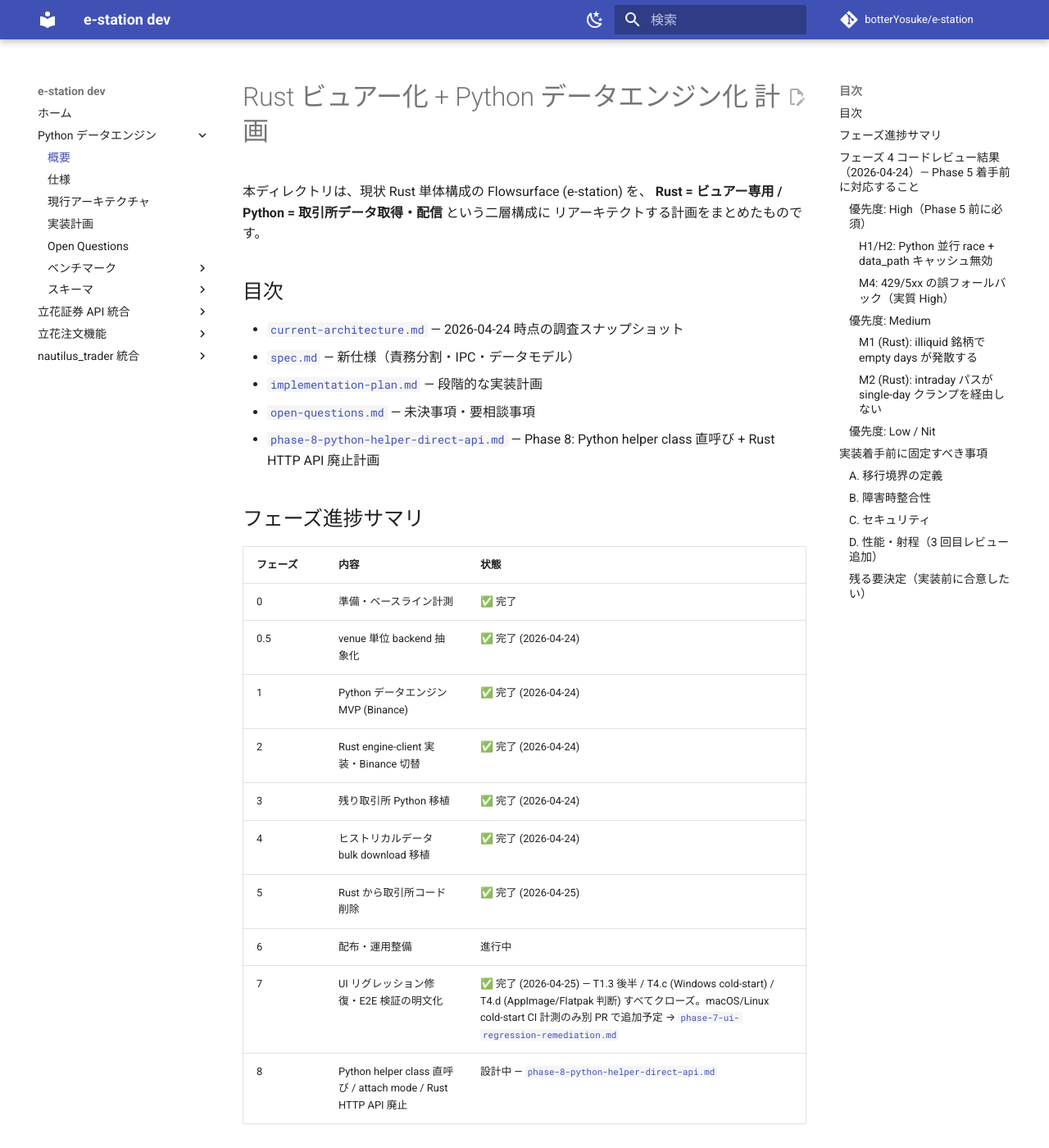
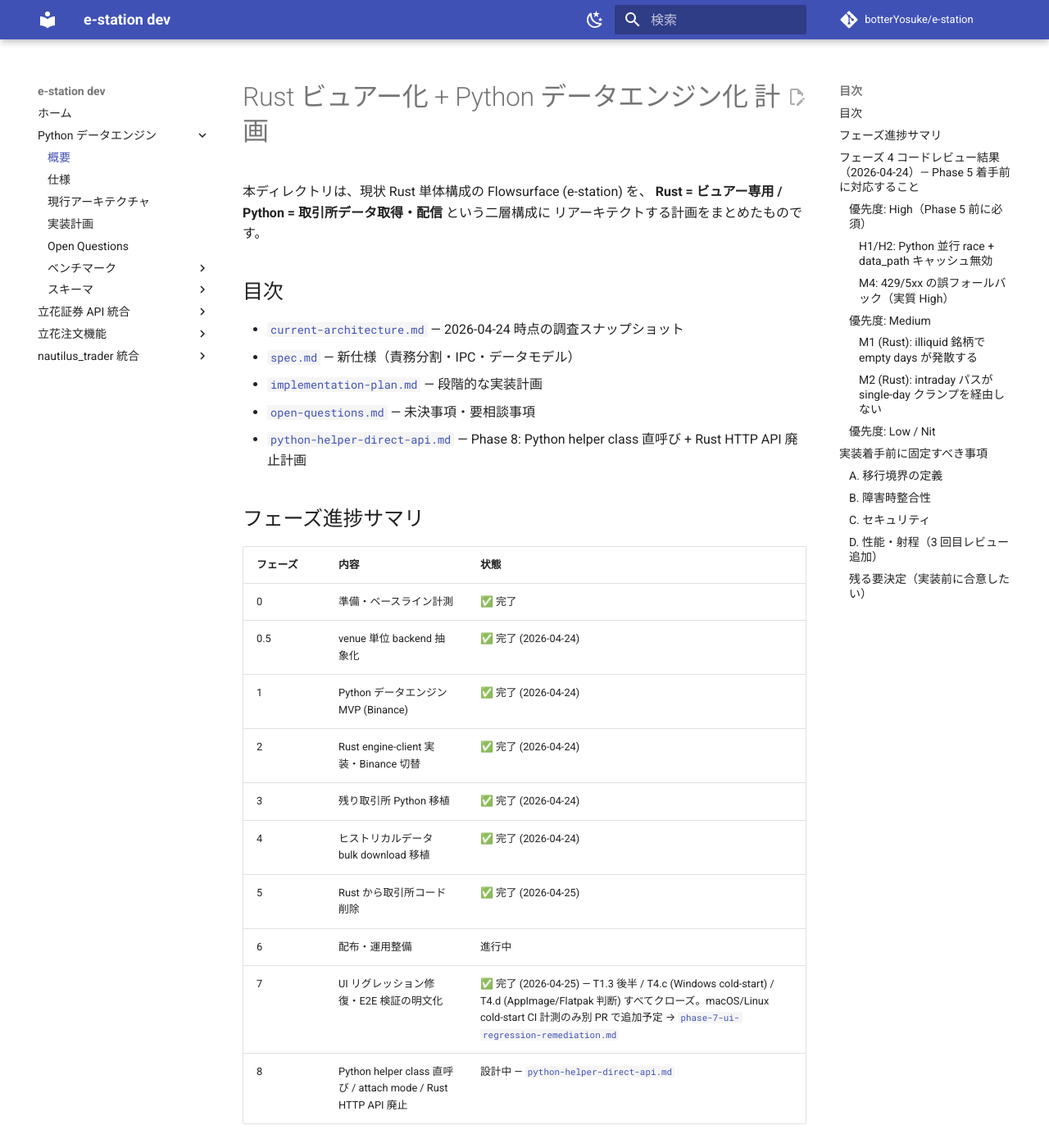
Before and after one commit to botterYosuke/e-station, an MkDocs documentation site: the page built from docs/✅python-data-engine/README.md, in a window 1280 px wide and 1400 px high. Shown: the whole window at 82% size. Built offline with MkDocs 1.6.1 and Material for MkDocs 9.7.7, drawn with Linux system fonts in a browser that asks for light colours; comment, search, counter and statistics services are not loaded; some of the changed text lies outside the part shown.

Commit message:
ファイル名編子う

```diff
--- a/docs/✅python-data-engine/README.md
+++ b/docs/✅python-data-engine/README.md
@@ -10,7 +10,7 @@
 - [`spec.md`](./spec.md) — 新仕様（責務分割・IPC・データモデル）
 - [`implementation-plan.md`](./implementation-plan.md) — 段階的な実装計画
 - [`open-questions.md`](./open-questions.md) — 未決事項・要相談事項
-- [`phase-8-python-helper-direct-api.md`](./phase-8-python-helper-direct-api.md) — Phase 8: Python helper class 直呼び + Rust HTTP API 廃止計画
+- [`python-helper-direct-api.md`](./python-helper-direct-api.md) — Phase 8: Python helper class 直呼び + Rust HTTP API 廃止計画
 
 ## フェーズ進捗サマリ
 
@@ -25,7 +25,7 @@
 | 5 | Rust から取引所コード削除 | ✅ 完了 (2026-04-25) |
 | 6 | 配布・運用整備 | 進行中 |
 | 7 | UI リグレッション修復・E2E 検証の明文化 | ✅ 完了 (2026-04-25) — T1.3 後半 / T4.c (Windows cold-start) / T4.d (AppImage/Flatpak 判断) すべてクローズ。macOS/Linux cold-start CI 計測のみ別 PR で追加予定 → [`phase-7-ui-regression-remediation.md`](./phase-7-ui-regression-remediation.md) |
-| 8 | Python helper class 直呼び / attach mode / Rust HTTP API 廃止 | 設計中 — [`phase-8-python-helper-direct-api.md`](./phase-8-python-helper-direct-api.md) |
+| 8 | Python helper class 直呼び / attach mode / Rust HTTP API 廃止 | 設計中 — [`python-helper-direct-api.md`](./python-helper-direct-api.md) |
 
 ---
 
@@ -87,7 +87,7 @@
 6. **起動ハンドシェイク**: `Hello`（schema_version / session_id / token）→ `Ready`（capabilities）→ `SetProxy` → マーケットデータ系コマンド、の順を固定。`Connected` と `Ready` の意味を分ける。→ [spec.md §4.5](./spec.md#45-起動ハンドシェイク)
 
 ### C. セキュリティ
-7. **ローカル IPC のアクセス制御**: loopback 専用バインド、ランダム接続トークン（stdin で受け渡し）を維持する。接続モデルは Phase 7 までは単一クライアント制限、Phase 8 attach mode では multi-client broadcast に更新予定。→ [spec.md §4.1.1](./spec.md#411-ローカル-ipc-のアクセス制御), [phase-8-python-helper-direct-api.md §0.1.2](./phase-8-python-helper-direct-api.md)
+7. **ローカル IPC のアクセス制御**: loopback 専用バインド、ランダム接続トークン（stdin で受け渡し）を維持する。接続モデルは Phase 7 までは単一クライアント制限、Phase 8 attach mode では multi-client broadcast に更新予定。→ [spec.md §4.1.1](./spec.md#411-ローカル-ipc-のアクセス制御), [python-helper-direct-api.md §0.1.2](./python-helper-direct-api.md)
 8. **プロキシ資格情報の扱い**: keyring → Rust 保持 → `Ready` 受領後の IPC `SetProxy` で Python に渡す（CLI 引数・環境変数は基本採用しない）。→ [spec.md §5.4](./spec.md#54-プロキシ資格情報の受け渡し)
 
 ### D. 性能・射程（3 回目レビュー追加）
```
Also changed, not shown: docs/✅python-data-engine/current-architecture.md (+1 -1 lines), docs/✅python-data-engine/implementation-plan.md (+1 -1 lines), docs/✅python-data-engine/open-questions.md (+2 -2 lines), docs/✅python-data-engine/python-helper-direct-api.md (renamed from docs/✅python-data-engine/phase-8-python-helper-direct-api.md, +2 -2 lines), docs/✅python-data-engine/spec.md (+2 -2 lines).
